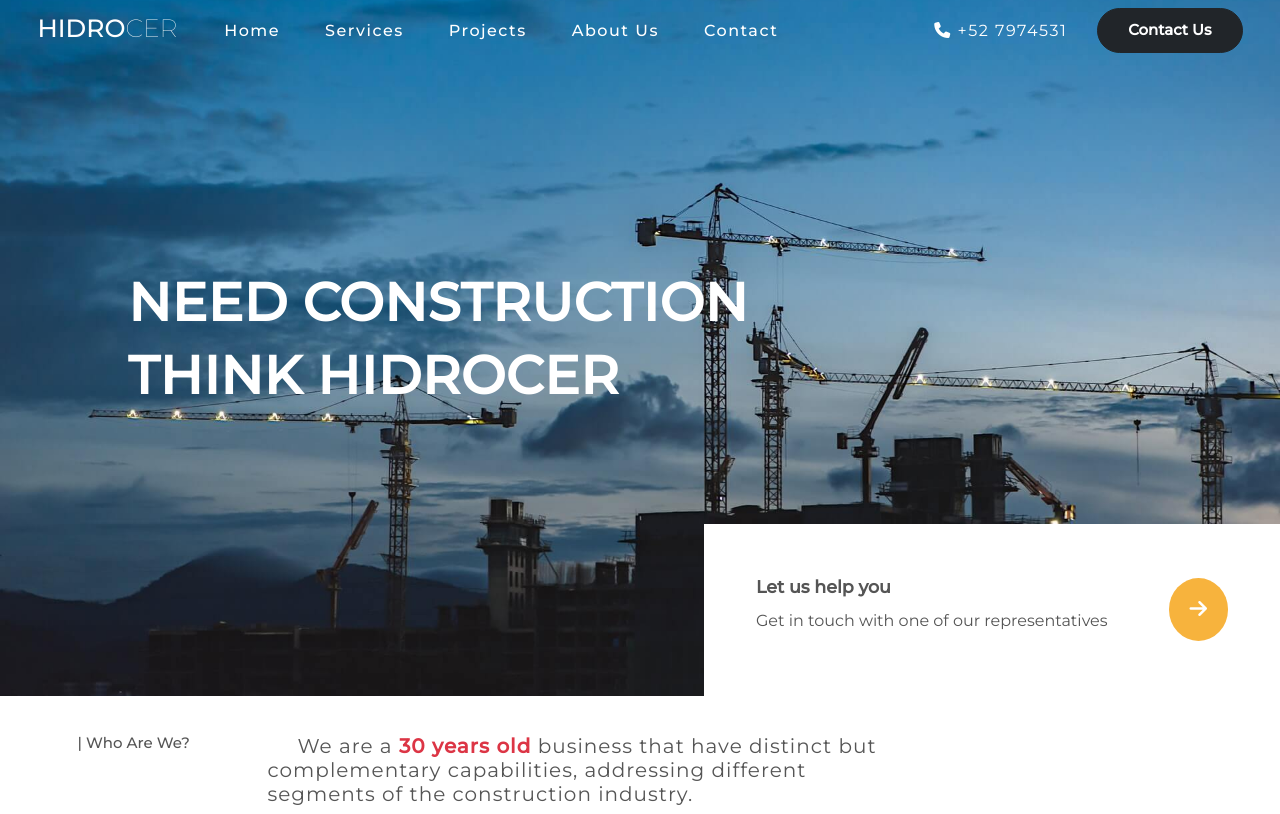
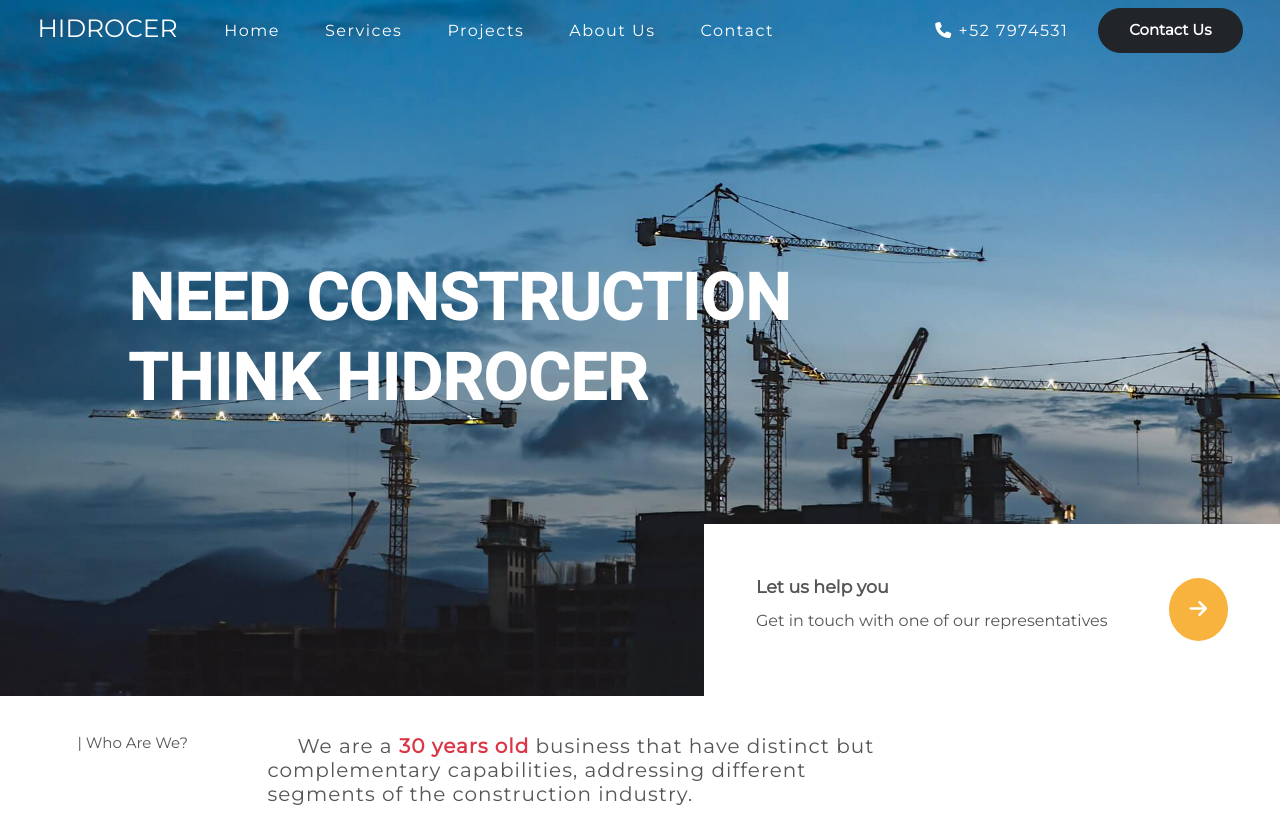
Before and after one commit to kap-94/hidrocer, a website built with Parcel: page index.html in a window 1280 px wide. Shown: the top 814 px of the page. Built offline with nearby package versions, Linux system fonts and the light colour scheme.

Commit message:
heading-primary styles changed

```diff
--- a/index.html
+++ b/index.html
@@ -12,7 +12,7 @@
     <link rel="preconnect" href="https://fonts.googleapis.com" />
     <link rel="preconnect" href="https://fonts.gstatic.com" crossorigin />
     <link
-      href="https://fonts.googleapis.com/css2?family=Montserrat:wght@100;300;400;500&display=swap"
+      href="https://fonts.googleapis.com/css2?family=Montserrat&family=Roboto:wght@100;300;400;500&display=swap"
       rel="stylesheet"
     />
     <link rel="stylesheet" href="src/sass/main.scss" />
--- a/src/sass/base/_typography.scss
+++ b/src/sass/base/_typography.scss
@@ -6,6 +6,7 @@ body {
 }
 
 .heading-primary {
+  font-family: "Roboto", sans-serif;
   font-size: 3.15rem;
   font-weight: 700;
   text-align: center;
@@ -23,12 +24,13 @@ body {
   }
 
   @include respond(md) {
-    line-height: 0.685;
+    line-height: 0.625;
+    // line-height: 0.685;
     font-size: 4.65rem;
   }
 
   @include respond(lg) {
-    font-size: 5.3rem;
+    font-size: 6.4rem;
   }
 
   &--main {
```
